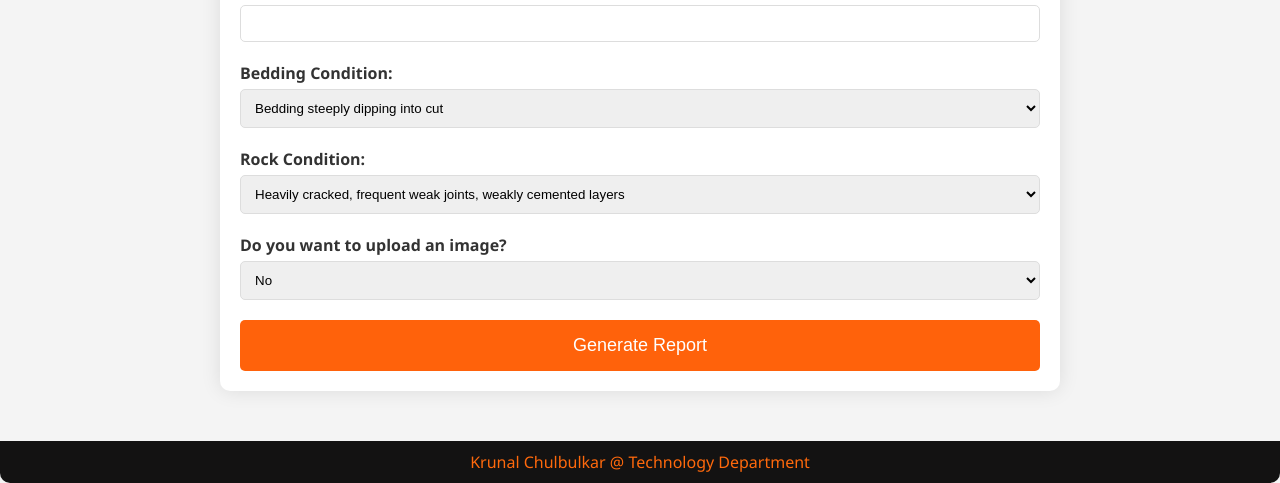
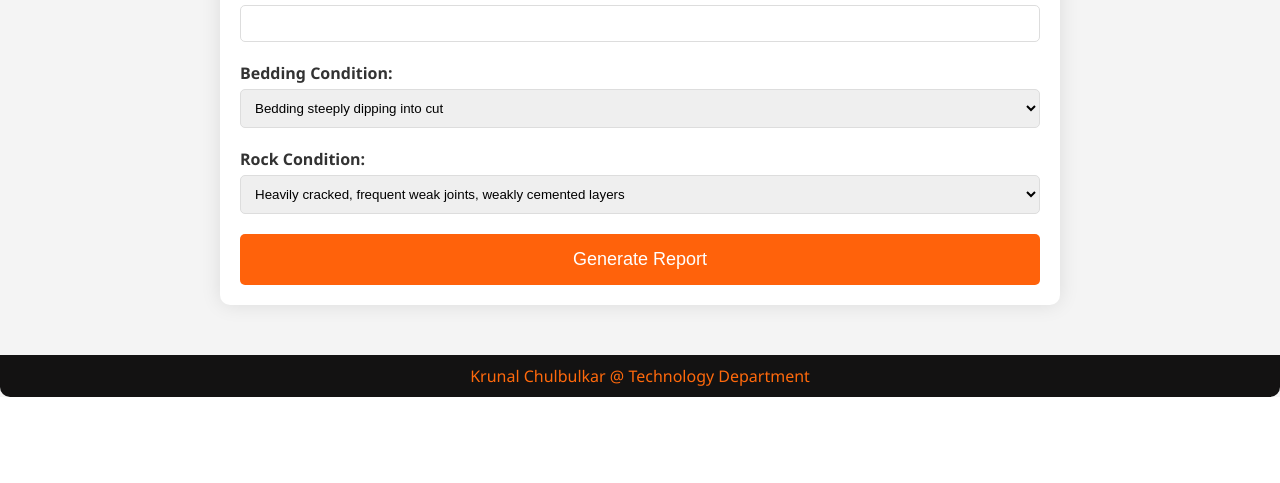
Before and after one commit to AWMKRUNAL/BlastSuggest, a Flask app: page / in a window 1280 px wide. Shown: the part 694-1177 px from the top of the page. After the commit the page ends 1091 px from the top, so only its background shows below. Run offline with Flask 3, Linux system fonts and the light colour scheme.

Commit message:
Update index.html

```diff
--- a/templates/index.html
+++ b/templates/index.html
@@ -154,13 +154,6 @@
                     <option value="massive intact rock">Massive intact rock</option>
                 </select>
             </div>
-            <div class="form-group">
-                <label for="image_upload_choice">Do you want to upload an image?</label>
-                <select id="image_upload_choice" name="image_upload_choice" onchange="toggleImageUpload()">
-                    <option value="no">No</option>
-                    <option value="yes">Yes</option>
-                </select>
-            </div>
             <button type="submit" class="generate-button">Generate Report</button>
         </form>
     </div>
```
